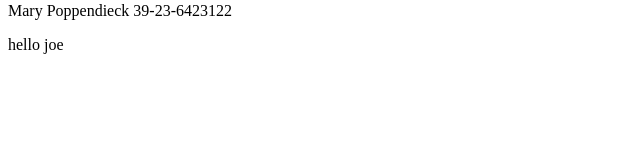
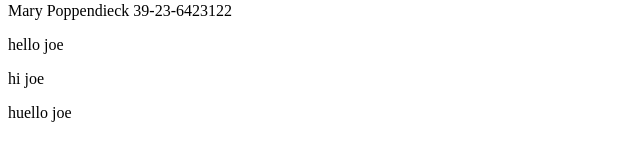
Before and after one commit to peizheg/part2, a React (Create React App) app in the folder phonebook/: page / in a window 1280 px wide. Shown: the part 377-538 px from the top of the page, without its empty margins (0-640 px from the left). Built offline with nearby package versions, Linux system fonts and the light colour scheme; data requests are answered from the project's data file.

Commit message:
part 2-13

```diff
--- a/phonebook/db.json
+++ b/phonebook/db.json
@@ -24,6 +24,16 @@
       "name": "hello",
       "number": "joe",
       "id": 5
+    },
+    {
+      "name": "hi",
+      "number": "joe",
+      "id": 6
+    },
+    {
+      "name": "huello",
+      "number": "joe",
+      "id": 7
     }
   ]
 }
--- a/phonebook/src/App.js
+++ b/phonebook/src/App.js
@@ -3,7 +3,7 @@ import { useState, useEffect } from 'react'
 import Filter from './components/Filter'
 import PersonForm from './components/PersonForm'
 import Persons from './components/Persons'
-import axios from 'axios'
+import PersonServices from './services/persons'
 
 const App = () => {
   const [persons, setPersons] = useState([])
@@ -12,11 +12,9 @@ const App = () => {
   const [newNumber, setNewNumber] = useState('')
 
   useEffect(() => {
-    axios
-      .get('http://localhost:3001/persons')
-      .then(response => {
-        setPersons(response.data)
-      })
+    PersonServices
+      .getAll()
+      .then(response => setPersons(response))
   }, [])
 
   return (
--- a/phonebook/src/components/PersonForm.js
+++ b/phonebook/src/components/PersonForm.js
@@ -1,4 +1,4 @@
-import axios from 'axios'
+import PersonServices from '../services/persons'
 
 const PersonForm = ({
   newName,
@@ -29,9 +29,9 @@ const PersonForm = ({
         number: newNumber,
       }
 
-      axios
-        .post('http://localhost:3001/persons', newPerson)
-        .then(response => setPersons(persons.concat(response.data)))
+      PersonServices
+        .addPerson(newPerson)
+        .then(response => setPersons(persons.concat(response)))
     }
 
     setNewName('')
--- /dev/null
+++ b/phonebook/src/services/persons.js
@@ -0,0 +1,16 @@
+import axios from 'axios'
+const baseUrl = 'http://localhost:3001/persons'
+
+const getAll = () => {
+  return axios
+    .get(baseUrl)
+    .then(response => response.data)
+}
+
+const addPerson = (newPerson) => {
+  return axios
+    .post(baseUrl, newPerson)
+    .then(response => response.data)
+}
+
+export default { getAll, addPerson }
```
